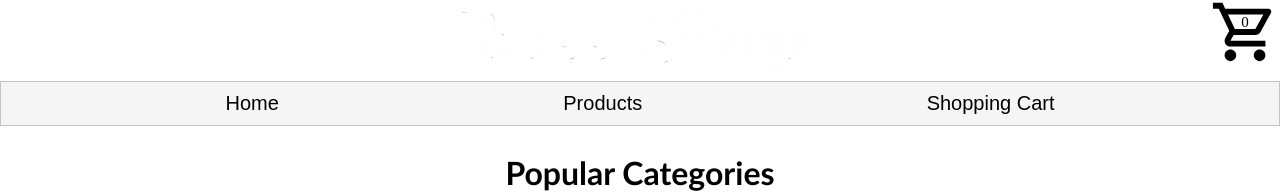
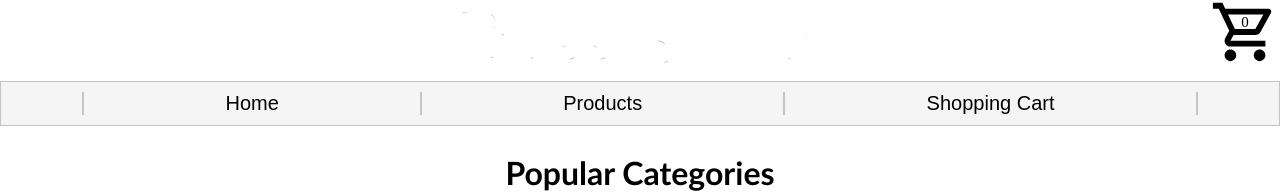
Before and after one commit to blain-crawford/bass-shop, a React (Create React App) app: page / in a window 1280 px wide. Shown: the part 107-300 px from the top of the page. Built offline with nearby package versions, Linux system fonts and the light colour scheme; a web font is replaced by a local one.

Commit message:
about to work on some testing

```diff
--- a/src/components/Header.js
+++ b/src/components/Header.js
@@ -39,9 +39,13 @@ function Header() {
       </div>
       <div className={styles.navBar}>
         <ul className={styles.links}>
+        <div className={styles.spacerDiv}></div>
           <Link className={styles.link} to='/'>Home</Link>
+          <div className={styles.spacerDiv}></div>
           <Link className={styles.link} to='/all-products'>Products</Link>
+          <div className={styles.spacerDiv}></div>
           <Link className={styles.link} to='/cart'>Shopping Cart</Link>
+          <div className={styles.spacerDiv}></div>
         </ul>
       </div>
     </header>
--- a/src/components/css/HeaderAndLinkStyles.module.css
+++ b/src/components/css/HeaderAndLinkStyles.module.css
@@ -113,6 +113,10 @@ h2 {
   list-style: none;
 }
 
+.spacerDiv {
+  border: 1px solid rgb(0, 0, 0, 0.2);
+}
+
 .link {
   color: black;
   text-decoration: none;
--- a/src/components/pages/HomePage.js
+++ b/src/components/pages/HomePage.js
@@ -31,7 +31,6 @@ function HomePage() {
       tempItemArray.push(arrayToSearch[randomNumber]);
     }
     setDisplayItems(tempItemArray);
-    console.log(tempItemArray);
   };
 
   useEffect(() => {
```
Also changed, not shown: 1 other file (tests, documents, lock files or other folders).
